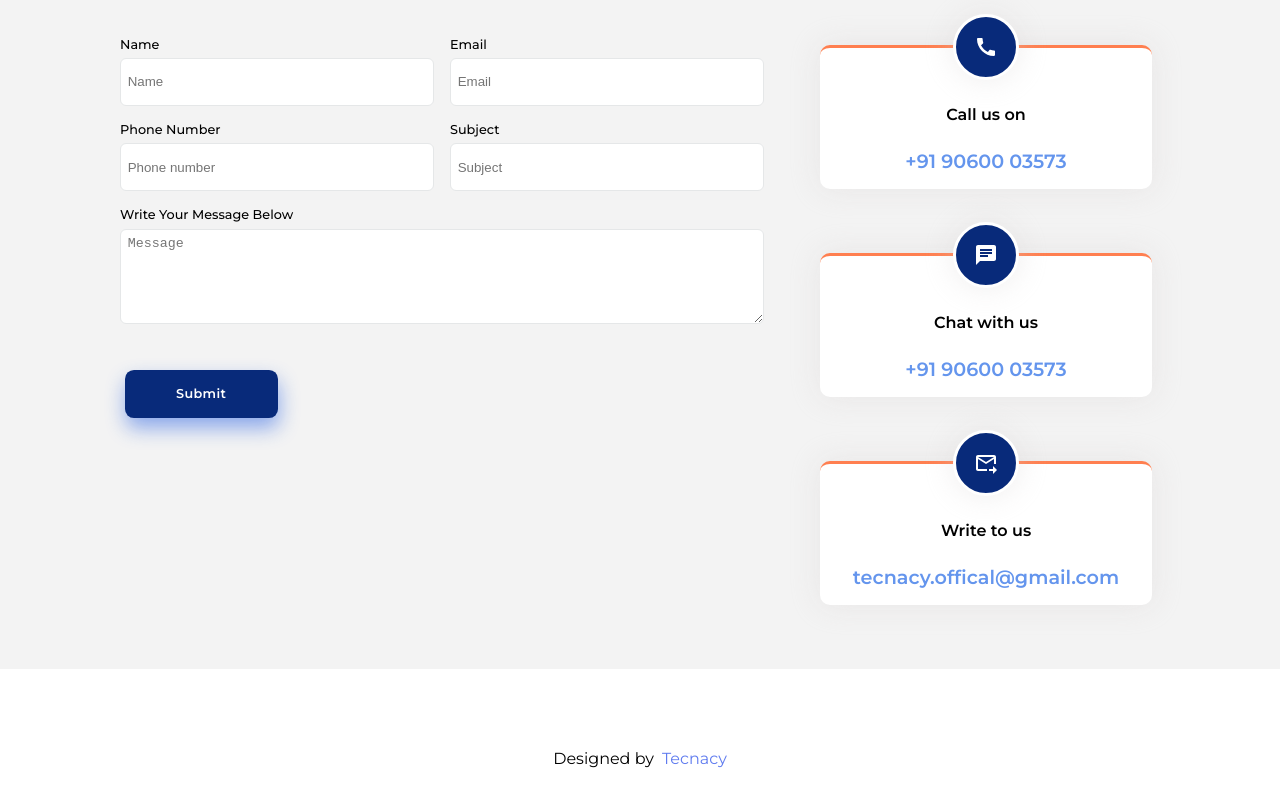
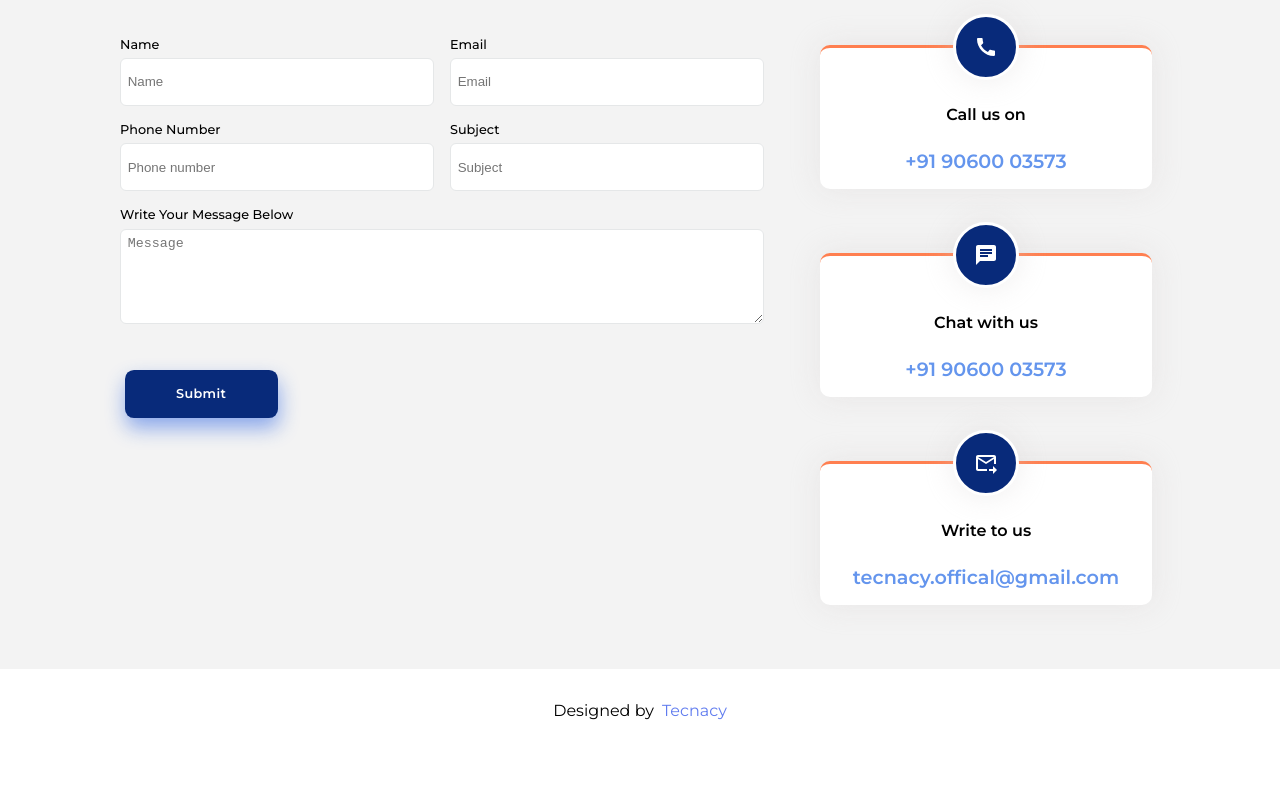
Before and after one commit to Chetan-Bashetti/Technacy-web, a React (Create React App) app: page / in a window 1280 px wide. Shown: the part 6837-7637 px from the top of the page. After the commit the page ends 7589 px from the top, so only its background shows below. Built offline with nearby package versions, Linux system fonts and the light colour scheme.

Commit message:
Updated Footer styles

```diff
--- a/src/Assets/CSS/Footer.css
+++ b/src/Assets/CSS/Footer.css
@@ -23,7 +23,6 @@
 }
 .footer-credits {
 	display: flex;
-	margin-top: 3em;
 }
 
 .footer-actions {
```
